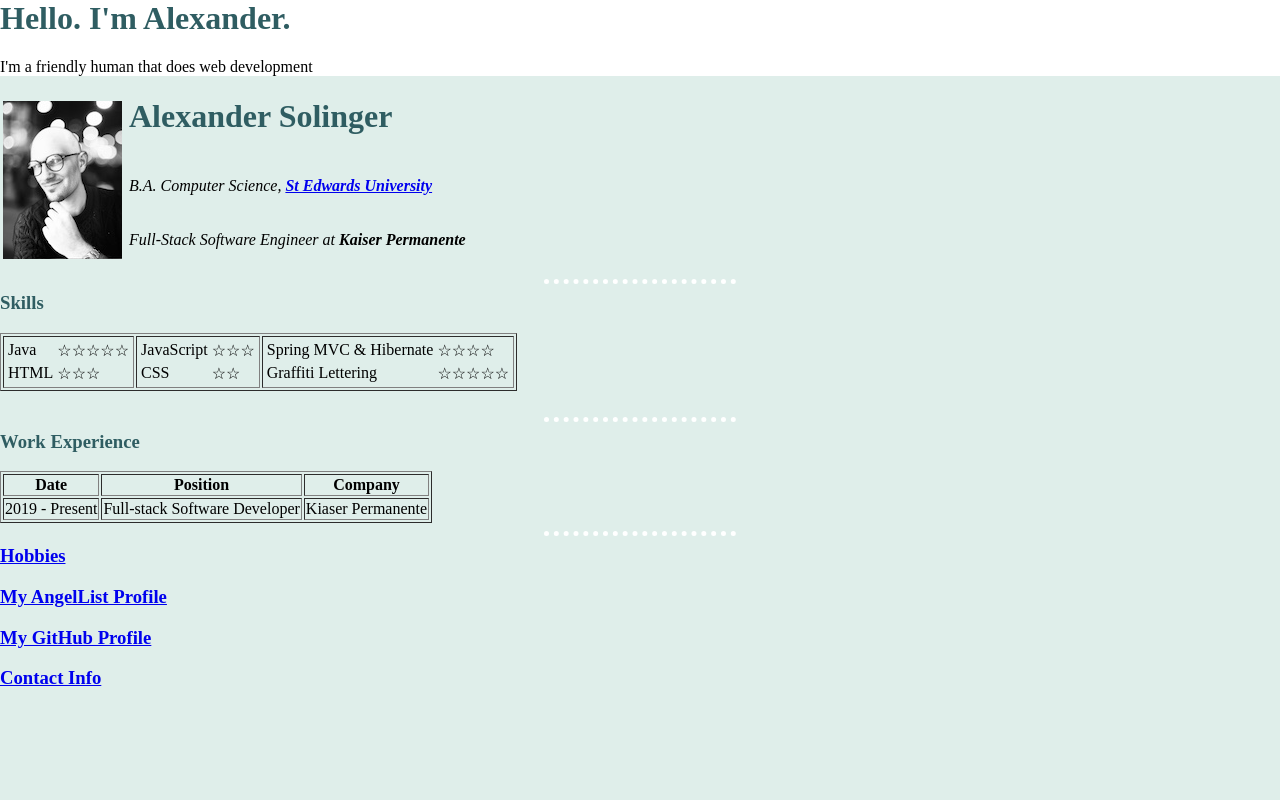
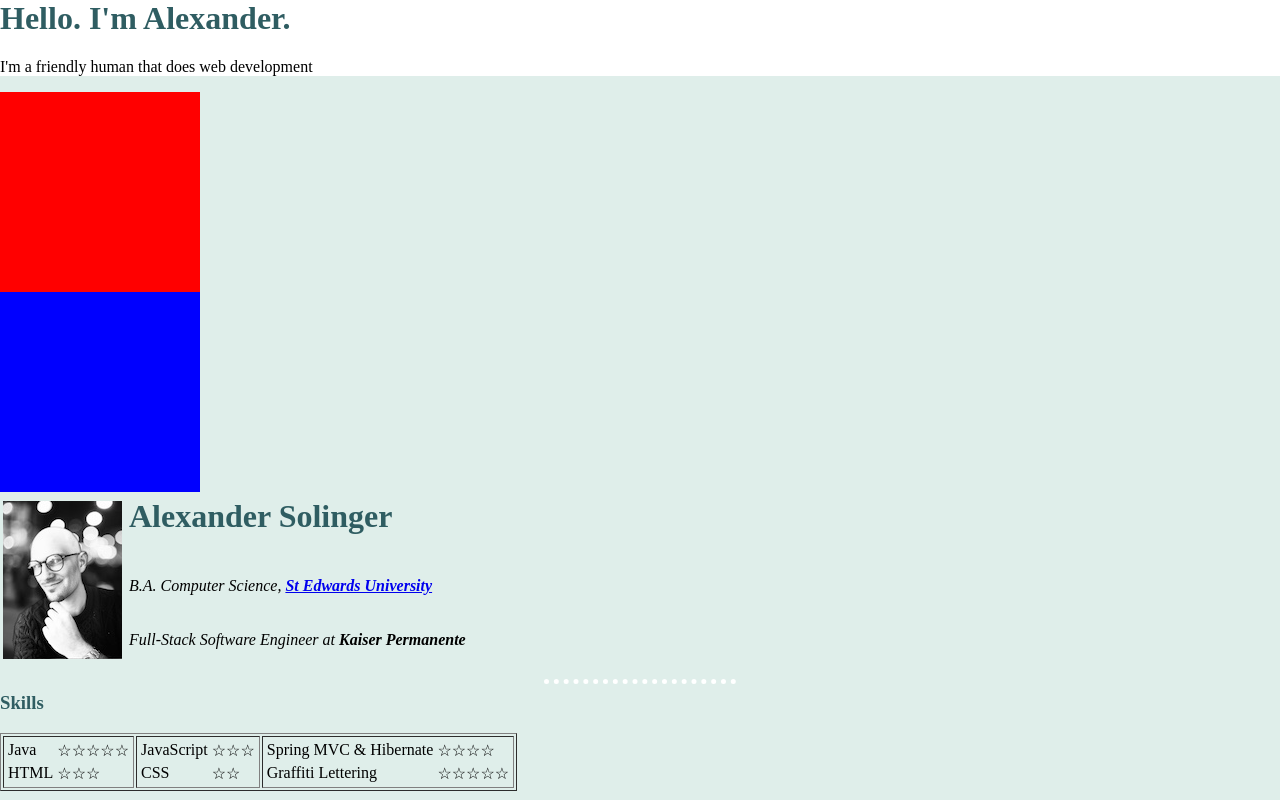
Before and after one commit to goodfishfrancis/personal_site, a plain HTML site: page index.html in a window 1280 px wide. Shown: the top 800 px of the page. Drawn offline with Linux system fonts and the light colour scheme.

Commit message:
added middle and bottom div

```diff
--- a/css/styles.css
+++ b/css/styles.css
@@ -14,7 +14,20 @@ h1, h3 {
 }
 
 
-/******ID Selectors*****/
+/******Class Selectors*****/
 .header{
     background-color: white;
 }
+
+
+.middle-container{
+    width: 200px;
+    height: 200px;
+    background-color: red;
+}
+
+.bottom-container{
+    width: 200px;
+    height: 200px;
+    background-color: blue;
+}
--- a/index.html
+++ b/index.html
@@ -14,6 +14,12 @@
     <div class="header">
       <h1>Hello. I'm Alexander.</h1>
       <p>I'm a friendly human that does web development</p>
+    </div>
+    <div class="middle-container">
+
+    </div>
+    <div class="bottom-container">
+
     </div>
     <table>
       <tr>
```
